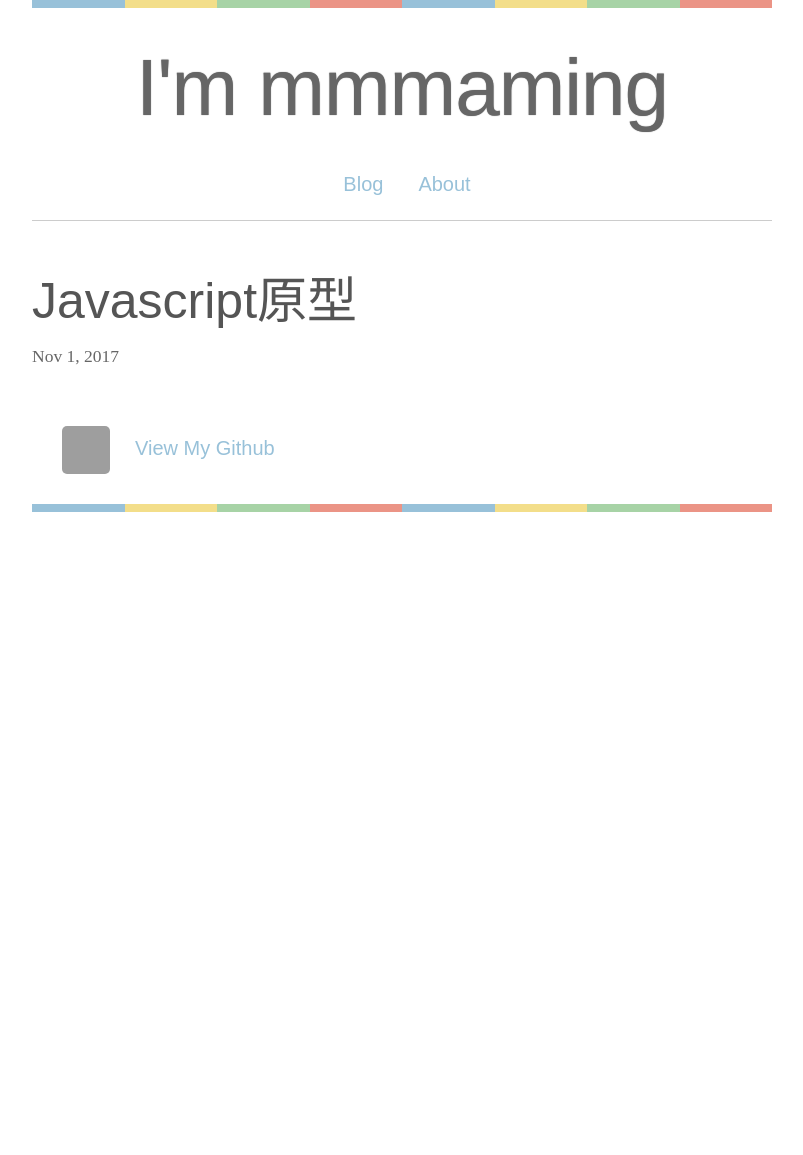
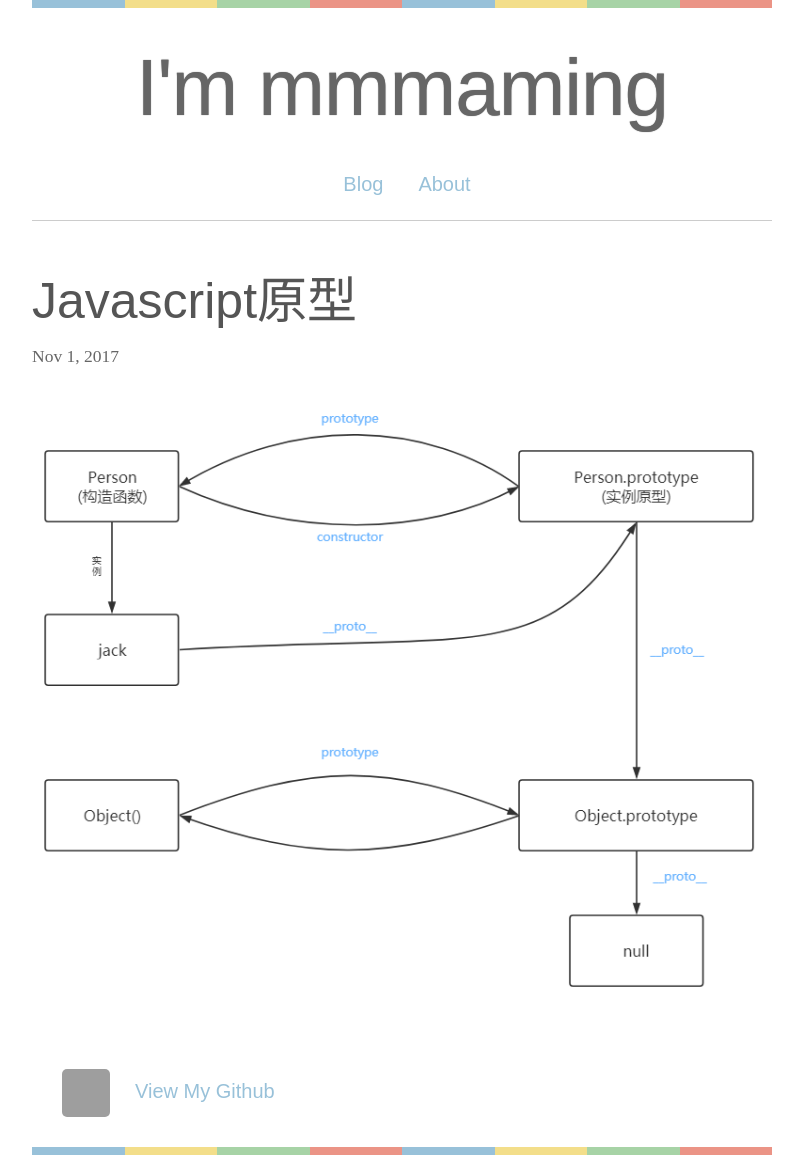
Before and after one commit to mmmaming/mmmaming.github.io, a Jekyll site: the page built from _posts/2017-11-01-javascript原型.md, in a window 1280 px wide. Shown: the whole page, without its empty margins (238-1041 px from the left). Built offline with Jekyll 4.4.1, drawn with Linux system fonts in a browser that asks for light colours; some web fonts are replaced; our own code applies the rules of GitHub Pages for plain Markdown files; comment, search, counter and statistics services are not loaded; before the commit the page ends 900 px from its top, so only the background shows below that; grey boxes are pictures that could not be loaded.

Commit message:
prototype

```diff
--- a/_config.yml
+++ b/_config.yml
@@ -19,7 +19,7 @@ permalink: :title/
 # Build settings
 markdown: kramdown
 highlight: rouge
-paginate: 15
+paginate: 10
 paginate_path: /page:num/
 
 
--- a/_posts/2017-11-01-javascript原型.md
+++ b/_posts/2017-11-01-javascript原型.md
@@ -0,0 +1,4 @@
+
+
+
+![原型](https://github.com/mmmaming/mmmaming.github.io/blob/master/images/prototype.png?raw=true)
```
